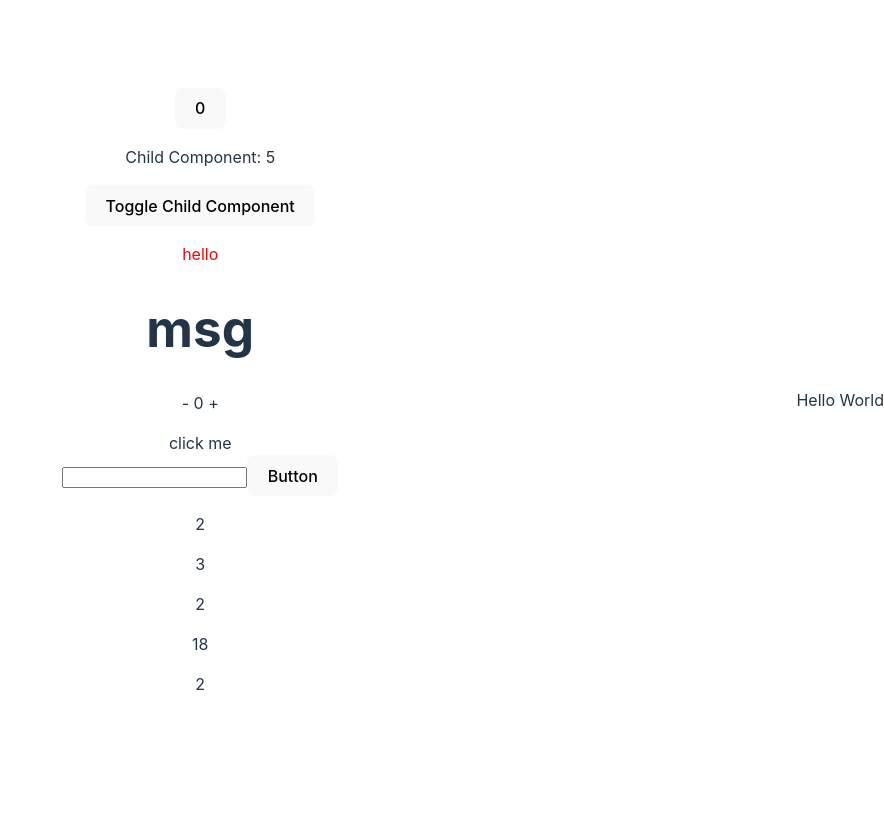
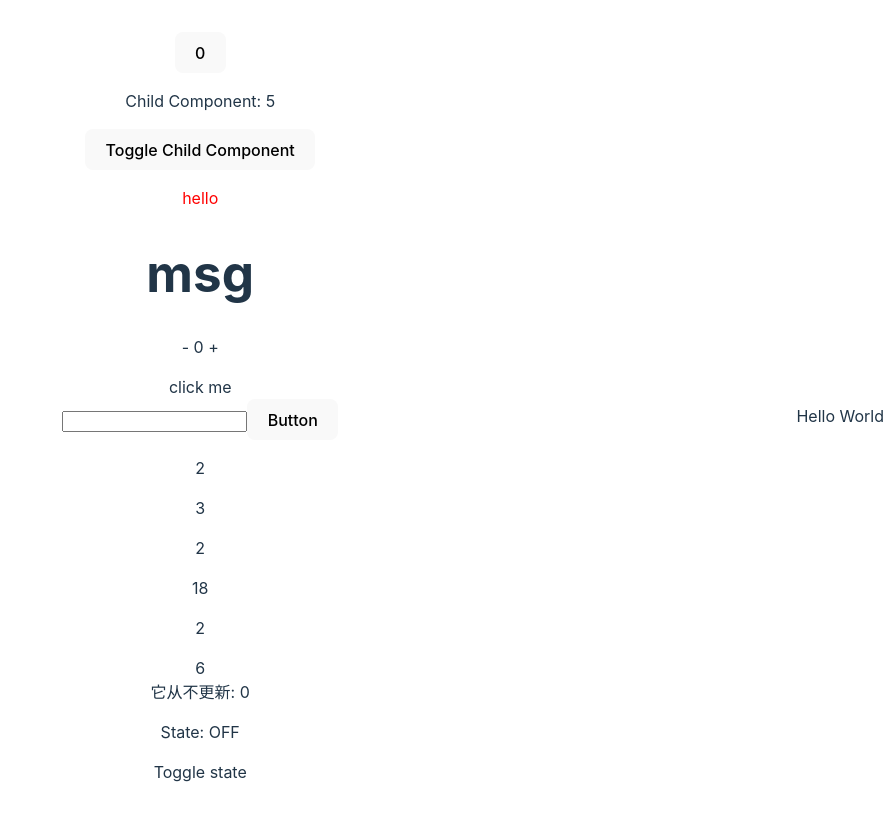
Before and after one commit to Alextt666/vue-challenge, a Vue app: page / in a window 1280 px wide. Shown: the top 820 px of the page, without its empty margins (396-1280 px from the left). Built offline with nearby package versions, Linux system fonts and the light colour scheme.

Commit message:
modify:provide&etc

```diff
--- a/src/components/Dashbord.vue
+++ b/src/components/Dashbord.vue
@@ -21,6 +21,14 @@
   <WatchFamily></WatchFamily>
   <!-- shallowRef -->
   <ShallowRefT></ShallowRefT>
+  <!-- provide & inject -->
+  <ProvideInject></ProvideInject>
+  <!-- v-once -->
+  <OnceT></OnceT>
+  <!-- useToggle -->
+  <useToggle></useToggle>
+  <!-- util -->
+  <UtilAsync></UtilAsync>
 </template>
 <script setup>
 import NextTickT from "./NextTickT.vue";
@@ -34,6 +42,10 @@ import ValidateProp from "./ValidateProp.vue";
 import BasicComputed from "./BasicComputed.vue";
 import WatchFamily from "./WatchFamily.vue";
 import ShallowRefT from "./ShallowRefT.vue";
+import ProvideInject from "./ProvideInject.vue/index.vue";
+import OnceT from "./OnceT.vue";
+import useToggle from "./useToggle.vue";
+import UtilAsync from "./UtilAsync.vue";
 import { defineComponent } from "vue";
 defineComponent({
   NextTickT,
@@ -47,5 +59,9 @@ defineComponent({
   BasicComputed,
   WatchFamily,
   ShallowRefT,
+  ProvideInject,
+  OnceT,
+  useToggle,
+  UtilAsync
 });
 </script>
--- /dev/null
+++ b/src/components/OnceT.vue
@@ -0,0 +1,13 @@
+<script setup>
+import { ref } from "vue";
+
+const countonce = ref(0);
+
+setInterval(() => {
+    countonce.value++;
+}, 1000);
+</script>
+
+<template>
+  <span v-once>它从不更新: {{ countonce }}</span>
+</template>
--- /dev/null
+++ b/src/components/ProvideInject.vue/Child.vue
@@ -0,0 +1,12 @@
+<template>
+  <div>
+    {{ count }}
+  </div>
+</template>
+
+<script setup lang="ts">
+import { inject } from "vue";
+
+// Add a piece of code to make the `count` value get injected into the child component.
+const count = inject("count");
+</script>
--- /dev/null
+++ b/src/components/ProvideInject.vue/index.vue
@@ -0,0 +1,13 @@
+<script setup lang="ts">
+import { ref, provide } from "vue";
+import Child from "./Child.vue";
+const count = ref(1);
+provide("count", count);
+setInterval(() => {
+  count.value++;
+}, 1000);
+</script>
+
+<template>
+  <Child />
+</template>
--- /dev/null
+++ b/src/components/UtilAsync.vue
@@ -0,0 +1,37 @@
+<script setup lang="ts">
+import { ref, watch } from "vue";
+
+const count = ref(0);
+
+/**
+ * 实现`until`函数
+ */
+
+function until(initial) {
+  function toBe(value) {
+    return new Promise((resolve, reject) => {
+      watch(initial, (newValue, oldValue) => {
+        if (newValue == value) {
+          resolve(true);
+        }
+      });
+    });
+  }
+
+  return {
+    toBe,
+  };
+}
+
+async function increase() {
+  count.value = 0;
+  setInterval(() => {
+    count.value++;
+  }, 1000);
+  await until(count).toBe(3);
+  console.log(count.value === 3, "increase"); // 确保输出为true
+}
+
+increase();
+</script>
+<template></template>
--- /dev/null
+++ b/src/components/useToggle.vue
@@ -0,0 +1,22 @@
+<template>
+  <div>
+    <p>State: {{ state ? "ON" : "OFF" }}</p>
+    <p @click="toggle">Toggle state</p>
+  </div>
+</template>
+<script setup lang="ts">
+import { ref } from "vue";
+/**
+ * 实现一个切换状态的可组合函数
+ * 确保该功能正常工作
+ */
+function useToggle(type) {
+  let state = ref(type);
+  function toggle() {
+    state.value = !state.value;
+  }
+  return [state,toggle];
+}
+
+const [state, toggle] = useToggle(false);
+</script>
```
